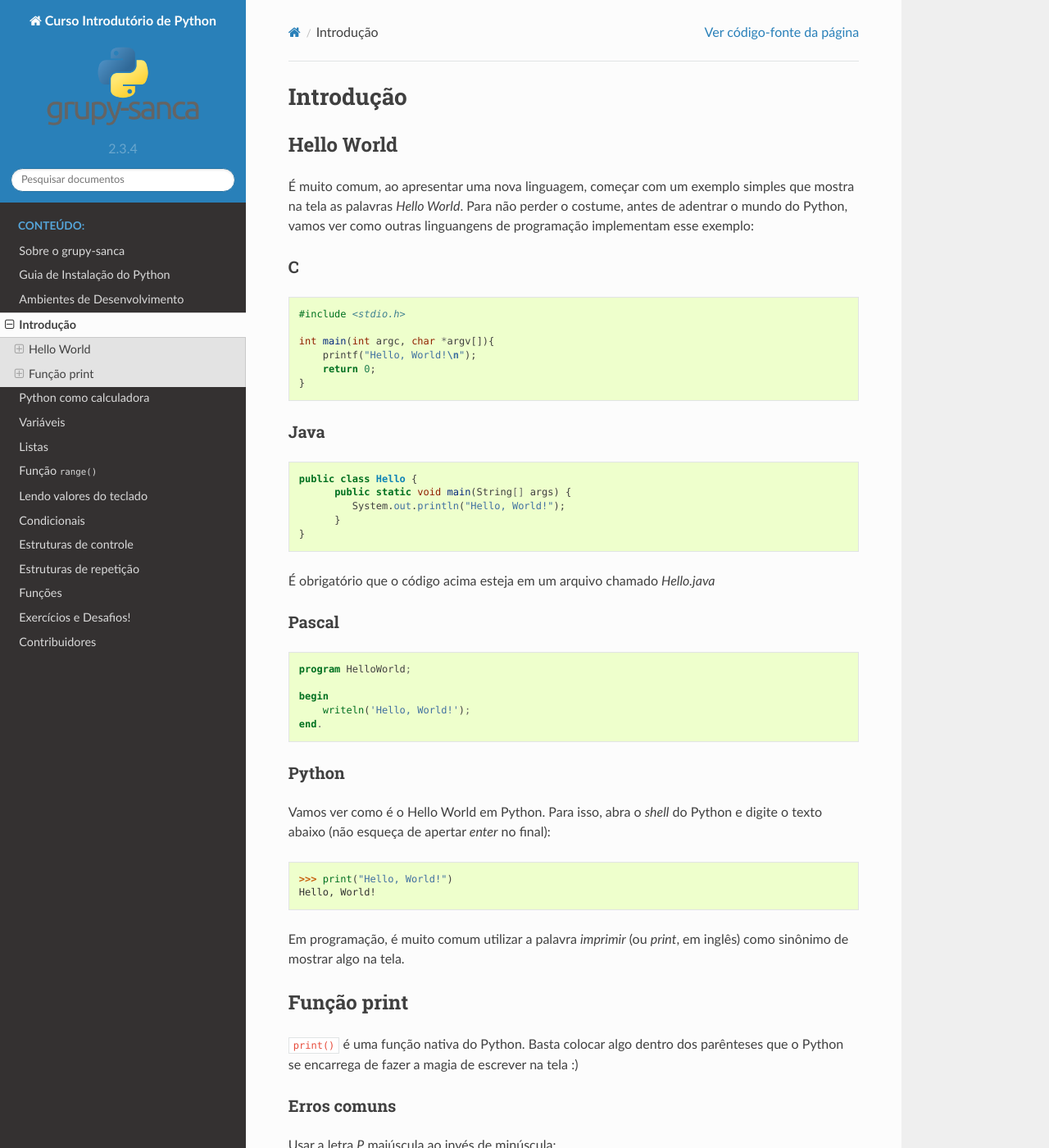
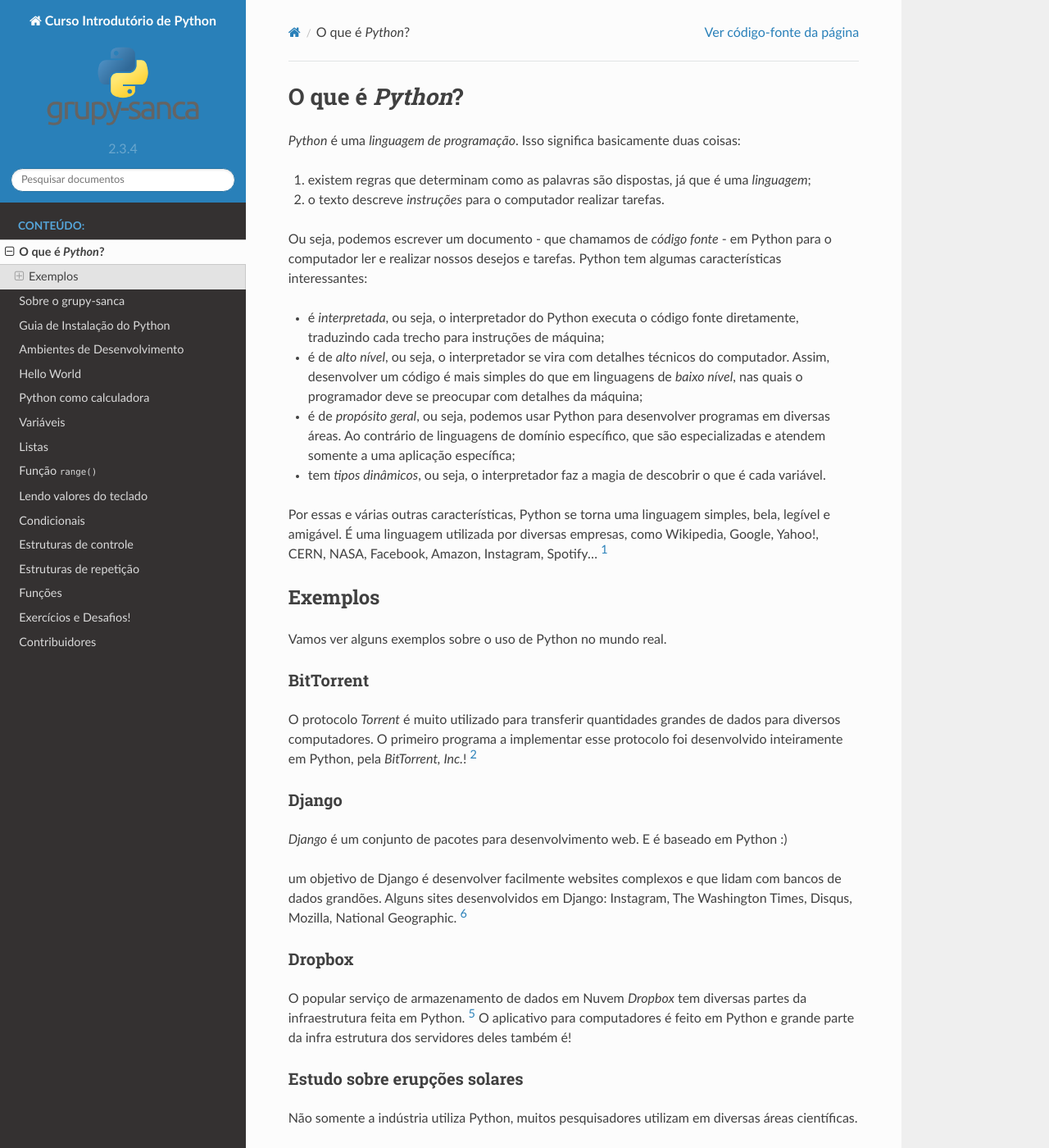
Before and after one commit to grupy-sanca/curso-python, a Sphinx documentation site: the page built from source/introducao.rst, in a window 1280 px wide and 1400 px high. Shown: the whole window at 82% size. Built offline with Sphinx 7.4.7 and the Read the Docs theme 2.0.0, drawn with Linux system fonts in a browser that asks for light colours; some of the changed text lies outside the part shown.

Commit message:
Adiciona introdução sobre Python
Reordena os capitulos, comećando pela intro.

```diff
--- /dev/null
+++ b/source/hello_world.rst
@@ -0,0 +1,149 @@
+Hello World
+===========
+
+É muito comum, ao apresentar uma nova linguagem, começar com um exemplo simples que mostra
+na tela as palavras `Hello World`. Para não perder o costume, antes de adentrar
+o mundo do Python, vamos ver como outras linguangens de programação implementam
+esse exemplo:
+
+C
+~
+
+.. code:: C
+
+   #include <stdio.h>
+
+   int main(int argc, char *argv[]){
+       printf("Hello, World!\n");
+       return 0;
+   }
+
+
+Java
+~~~~
+
+.. code:: java
+
+   public class Hello {
+         public static void main(String[] args) {
+            System.out.println("Hello, World!");
+         }
+   }
+
+É obrigatório que o código acima esteja em um arquivo chamado `Hello.java`
+
+
+Pascal
+~~~~~~
+
+.. code:: pascal
+
+   program HelloWorld;
+
+   begin
+       writeln('Hello, World!');
+   end.
+
+
+Python
+~~~~~~
+
+Vamos ver como é o Hello World em Python. Para isso, abra o `shell` do
+Python e digite o texto abaixo (não esqueça de apertar `enter` no final):
+
+.. doctest::
+
+   >>> print("Hello, World!")
+   Hello, World!
+
+
+Em programação, é muito comum utilizar a palavra `imprimir` (ou `print`, em
+inglês) como sinônimo de mostrar algo na tela.
+
+
+Função print
+~~~~~~~~~~~~
+
+``print()`` é uma função nativa do Python. Basta colocar algo dentro dos
+parênteses que o Python se encarrega de fazer a magia de escrever na tela :)
+
+Erros comuns
+~~~~~~~~~~~~
+
+Usar a letra `P` maiúscula ao invés de minúscula:
+
+.. doctest::
+
+  >>> Print("Hello, World!")
+  Traceback (most recent call last):
+      ...
+  NameError: name 'Print' is not defined
+
+Esquecer de abrir e fechar áspas no texto que é passado para a função
+``print()``:
+
+.. code:: python
+
+  >>> print(Hello, World!)
+  Traceback (most recent call last):
+      ...
+  SyntaxError: invalid syntax
+
+Esquecer de abrir ou fechar as aspas:
+
+.. doctest::
+
+  >>> print("Hello, World!)
+  Traceback (most recent call last):
+      ...
+  SyntaxError: EOL while scanning string literal
+
+Começar com aspas simples e terminar com aspas duplas ou vice-versa:
+
+.. doctest::
+
+  >>> print('Hello, World!")
+  Traceback (most recent call last):
+      ...
+  SyntaxError: EOL while scanning string literal
+
+Usar espaço ou tab antes do ``print()``:
+
+.. doctest::
+
+  >>>  print('Hello, World!')
+  Traceback (most recent call last):
+      ...
+  IndentationError: unexpected indent
+
+  >>>     print('Hello, World!')
+  Traceback (most recent call last):
+      ...
+  IndentationError: unexpected indent
+
+Mas, e se eu precisar usar aspas dentro do texto a ser mostrado na tela? Bem, Caso queira imprimir
+aspas duplas, envolva tudo com aspas simples e use aspas duplas na parte desejada:
+
+.. doctest::
+
+  >>> print('Python é legal! Mas não o "legal" como dizem pra outras coisas')
+  Python é legal! Mas não o "legal" como dizem pra outras coisas
+
+Caso deseje imprimir aspas simples, faça o contrário (envolva com aspas duplas e use aspas simples onde necessário):
+
+.. doctest::
+
+  >>> print("Python é legal! Mas não o 'legal' como dizem pra outras coisas")
+  Python é legal! Mas não o 'legal' como dizem pra outras coisas
+
+E como faz para imprimir um texto em várias linhas? Bom, para isso precisamos
+lembrar de um carácter especial, a *quebra de linha*: `\n`. Esse `\n` é um
+caracter especial que significa *aqui acaba a linha, o que vier depois deve
+ficar na linha de baixo*. Por exemplo:
+
+.. doctest::
+
+  >>> print('Olha esse textão sobre áspas simples e dúplas.\nIsso aqui é áspas duplas: "\nIsso aqui é áspas simples: \''
+  Olha esse textão sobre áspas simples e dúplas.
+  Isso aqui é áspas duplas: "
+  Isso aqui é áspas simples: '
--- a/source/index.rst
+++ b/source/index.rst
@@ -8,9 +8,10 @@
    :caption: Conteúdo:
    :name: Índice
 
+   introducao
    sobre_grupy
    instalacao
-   introducao
+   hello_world
    calculadora
    variaveis
    listas
--- a/source/introducao.rst
+++ b/source/introducao.rst
@@ -1,159 +1,112 @@
-Introdução
-==========
+O que é *Python*?
+=================
 
 .. colocar aqui uma motivação sobre pq python é foda!
 
+   Histórico resumido da linguagem
+
    pq usar python?
 
-   Alguns exemplos de uso de python (web, desktop, etc), empresas que usam python
-   e como usam, alguns usos científicos de python.
+*Python* é uma *linguagem de programação*. Isso significa basicamente duas coisas:
 
-Hello World
------------
+1. existem regras que determinam como as palavras são dispostas, já que é uma *linguagem*;
 
-É muito comum, ao apresentar uma nova linguagem, começar com um exemplo simples que mostra
-na tela as palavras `Hello World`. Para não perder o costume, antes de adentrar
-o mundo do Python, vamos ver como outras linguangens de programação implementam
-esse exemplo:
+2. o texto descreve *instruções* para o computador realizar tarefas.
 
-C
-~
+Ou seja, podemos escrever um documento - que chamamos de *código fonte* - em Python para o computador ler e realizar nossos desejos e tarefas. Python tem algumas características interessantes:
 
-.. code:: C
+* é *interpretada*, ou seja, o interpretador do Python executa o código fonte diretamente, traduzindo cada trecho para instruções de máquina;
 
-   #include <stdio.h>
+* é de *alto nível*, ou seja, o interpretador se vira com detalhes técnicos do computador. Assim, desenvolver um código é mais simples do que em linguagens de *baixo nível*, nas quais o programador deve se preocupar com detalhes da máquina;
 
-   int main(int argc, char *argv[]){
-       printf("Hello, World!\n");
-       return 0;
-   }
+* é de *propósito geral*, ou seja, podemos usar Python para desenvolver programas em diversas áreas. Ao contrário de linguagens de domínio específico, que são especializadas e atendem somente a uma aplicação específica;
+
+* tem *tipos dinâmicos*, ou seja, o interpretador faz a magia de descobrir o que é cada variável.
+
+Por essas e várias outras características, Python se torna uma linguagem simples, bela, legível e amigável. É uma linguagem utilizada por diversas empresas, como  Wikipedia, Google, Yahoo!, CERN, NASA, Facebook, Amazon, Instagram, Spotify... [1]_
 
 
-Java
-~~~~
+Exemplos
+--------
 
-.. code:: java
+Vamos ver alguns exemplos sobre o uso de Python no mundo real.
 
-   public class Hello {
-         public static void main(String[] args) {
-            System.out.println("Hello, World!");
-         }
-   }
+BitTorrent
+~~~~~~~~~~
 
-É obrigatório que o código acima esteja em um arquivo chamado `Hello.java`
+O protocolo *Torrent* é muito utilizado para transferir quantidades grandes de dados para diversos computadores. O primeiro programa a implementar esse protocolo foi desenvolvido inteiramente em Python, pela *BitTorrent, Inc.*! [2]_
 
 
-Pascal
+Django
 ~~~~~~
 
-.. code:: pascal
+*Django* é um conjunto de pacotes para desenvolvimento web. E é baseado em Python :)
 
-   program HelloWorld;
-
-   begin
-       writeln('Hello, World!');
-   end.
+um objetivo de Django é desenvolver facilmente websites complexos e que lidam com bancos de dados grandões. Alguns sites desenvolvidos em Django: Instagram,  The Washington Times, Disqus, Mozilla, National Geographic. [6]_
 
 
-Python
-~~~~~~
+Dropbox
+~~~~~~~
 
-Vamos ver como é o Hello World em Python. Para isso, abra o `shell` do
-Python e digite o texto abaixo (não esqueça de apertar `enter` no final):
-
-.. doctest::
-
-   >>> print("Hello, World!")
-   Hello, World!
+O popular serviço de armazenamento de dados em Nuvem *Dropbox* tem diversas partes da infraestrutura feita em Python. [5]_ O aplicativo para computadores é feito em Python e grande parte da infra estrutura dos servidores deles também é!
 
 
-Em programação, é muito comum utilizar a palavra `imprimir` (ou `print`, em
-inglês) como sinônimo de mostrar algo na tela.
+Estudo sobre erupções solares
+~~~~~~~~~~~~~~~~~~~~~~~~~~~~~
+
+Não somente a indústria utiliza Python, muitos pesquisadores utilizam em diversas áreas científicas.
+
+É possível de modo bem simples estudar as erupções solares desde 1992 até hoje. O Observatório Real da Bélgica tem um banco de dados sobre o número de manchas solares, e disponibilizam online para estudos. [4]_ Veja como é o código para visualizar a atividade solar desde 01/01/1992 em cada parte (norte e sul) do Sol:
+
+.. code::
+
+   import pandas as pd     # isso aqui gerencia os dados
+   import matplotlib.pyplot as plt    # isso aqui permite fazer gráficos
+
+   # pega os dados solares de WDC-SILSO, Royal Observatory of Belgium, Brussels
+   sun = pd.read_table('http://sidc.oma.be/silso/INFO/sndhemcsv.php', sep=';', encoding = "ISO-8859-1", header=-1)
+
+   # faz o gráfico de cada hemisfério do sol
+   fig = plt.figure()
+   plt.scatter(sun[3], sun[5], label='Norte', alpha=0.5)
+   plt.scatter(sun[3], sun[6], label='Sul', alpha=0.5)
+
+   plt.title("Atividade solar diária\n")
+   plt.ylabel('Número de manchas solares')
+   plt.xlabel('Ano')
+   plt.legend(loc='upper right')
+
+   plt.show()
+
+E o resultado desse código é a seguinta imagem:
+
+.. figure:: images/exemplo_sol.png
+   :align: center
+   :width: 80%
+
+   Erupções solares desde 1992, separadas por hemisférios (norte e sul) do Sol.
 
 
-Função print
-------------
+The Sims 4
+~~~~~~~~~~
 
-``print()`` é uma função nativa do Python. Basta colocar algo dentro dos
-parênteses que o Python se encarrega de fazer a magia de escrever na tela :)
+O jogo *The Sims 4* tem partes feitas em Python [3]_. Isso permite o desenvolvimento de *mods* para o jogo em Python \\o/
 
-Erros comuns
-~~~~~~~~~~~~
+.. figure:: images/thesims4.jpg
+   :align: center
+   :width: 35%
 
-Usar a letra `P` maiúscula ao invés de minúscula:
+   Capa do jogo The Sims 4, da Electronic Arts.
 
-.. doctest::
 
-  >>> Print("Hello, World!")
-  Traceback (most recent call last):
-      ...
-  NameError: name 'Print' is not defined
+.. [1] Lista compilada pela página da `Wikipedia sobre Python <https://en.wikipedia.org/wiki/Python_(programming_language)#Uses>`_, em inglês.
 
-Esquecer de abrir e fechar áspas no texto que é passado para a função
-``print()``:
+.. [2] https://en.wikipedia.org/wiki/BitTorrent_(software)#History
 
-.. code:: python
+.. [3] https://en.wikipedia.org/wiki/The_Sims_4#Development
 
-  >>> print(Hello, World!)
-  Traceback (most recent call last):
-      ...
-  SyntaxError: invalid syntax
+.. [4] http://sidc.oma.be/silso/home
 
-Esquecer de abrir ou fechar as aspas:
+.. [5] https://en.wikipedia.org/wiki/Dropbox_(service)#Technology
 
-.. doctest::
-
-  >>> print("Hello, World!)
-  Traceback (most recent call last):
-      ...
-  SyntaxError: EOL while scanning string literal
-
-Começar com aspas simples e terminar com aspas duplas ou vice-versa:
-
-.. doctest::
-
-  >>> print('Hello, World!")
-  Traceback (most recent call last):
-      ...
-  SyntaxError: EOL while scanning string literal
-
-Usar espaço ou tab antes do ``print()``:
-
-.. doctest::
-
-  >>>  print('Hello, World!')
-  Traceback (most recent call last):
-      ...
-  IndentationError: unexpected indent
-
-  >>>     print('Hello, World!')
-  Traceback (most recent call last):
-      ...
-  IndentationError: unexpected indent
-
-Mas, e se eu precisar usar aspas dentro do texto a ser mostrado na tela? Bem, Caso queira imprimir
-aspas duplas, envolva tudo com aspas simples e use aspas duplas na parte desejada:
-
-.. doctest::
-
-  >>> print('Python é legal! Mas não o "legal" como dizem pra outras coisas')
-  Python é legal! Mas não o "legal" como dizem pra outras coisas
-
-Caso deseje imprimir aspas simples, faça o contrário (envolva com aspas duplas e use aspas simples onde necessário):
-
-.. doctest::
-
-  >>> print("Python é legal! Mas não o 'legal' como dizem pra outras coisas")
-  Python é legal! Mas não o 'legal' como dizem pra outras coisas
-
-E como faz para imprimir um texto em várias linhas? Bom, para isso precisamos
-lembrar de um carácter especial, a *quebra de linha*: `\n`. Esse `\n` é um
-caracter especial que significa *aqui acaba a linha, o que vier depois deve
-ficar na linha de baixo*. Por exemplo:
-
-.. doctest::
-
-  >>> print('Olha esse textão sobre áspas simples e dúplas.\nIsso aqui é áspas duplas: "\nIsso aqui é áspas simples: \''
-  Olha esse textão sobre áspas simples e dúplas.
-  Isso aqui é áspas duplas: "
-  Isso aqui é áspas simples: '
+.. [6] https://www.djangoproject.com/start/overview/
```
Also changed, not shown: source/images/exemplo_sol.png (added), source/images/thesims4.jpg (added).
